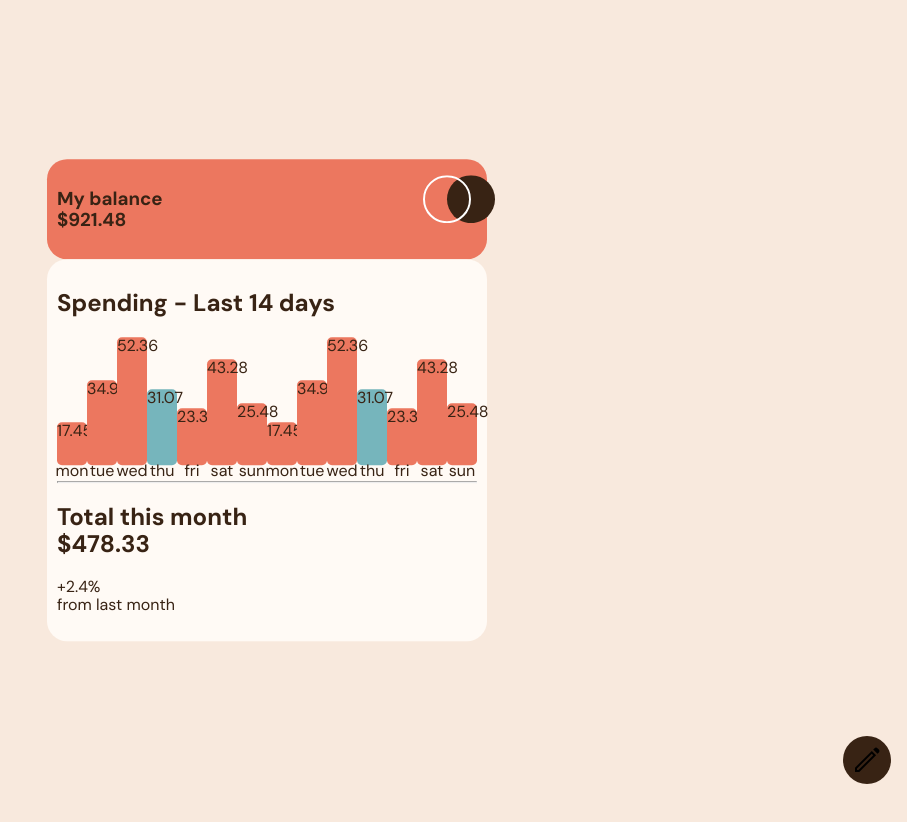
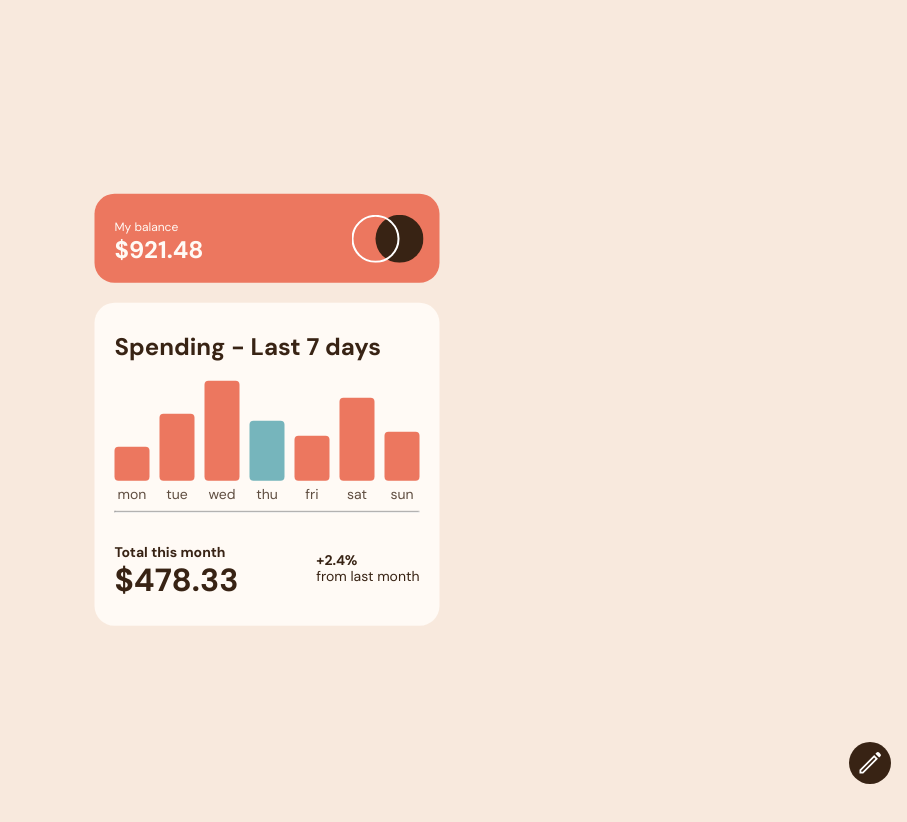
Before and after one commit to cosmoart/Expenses-chart-component-solution, a React (Vite) app: page / in a window 1280 px wide. Shown: the top 822 px of the page, without its empty margins (373-1280 px from the left). Built offline with nearby package versions, Linux system fonts and the light colour scheme.

Commit message:
bars style update

```diff
--- a/data.json
+++ b/data.json
@@ -1,32 +1,4 @@
 [
-	{
-		"day": "mon",
-		"amount": 17.45
-	},
-	{
-		"day": "tue",
-		"amount": 34.91
-	},
-	{
-		"day": "wed",
-		"amount": 52.36
-	},
-	{
-		"day": "thu",
-		"amount": 31.07
-	},
-	{
-		"day": "fri",
-		"amount": 23.39
-	},
-	{
-		"day": "sat",
-		"amount": 43.28
-	},
-	{
-		"day": "sun",
-		"amount": 25.48
-	},
 	{
 		"day": "mon",
 		"amount": 17.45
--- a/index.html
+++ b/index.html
@@ -8,14 +8,14 @@
 	<meta http-equiv="X-UA-Compatible" content="IE=edge">
 	<meta name="viewport" content="width=device-width, initial-scale=1.0" />
 	<meta name="author" content="CosmoArt">
-	<meta name="theme-color" content="#4285f4">
+	<meta name="theme-color" content="#ec775f">
 	<meta name="description" content="Solution to the Frontend Mentor challenge, code by Cosmo Art">
 	<meta name="robots" content="index, nofollow">
 
 	<!-- Open Graph -->
-	<meta property="og:title" content="TFrontend Mentor | Expenses chart component">
+	<meta property="og:title" content="Frontend Mentor | Expenses chart component">
 	<meta property="og:type" content="website">
-	<meta property="og:image" content="./desktop-solution.png">
+	<meta property="og:image" content="">
 	<meta property="og:url" content="">
 	<meta property="og:description" content="Solution to the Frontend Mentor challenge, code by Cosmo Art">
 
--- a/src/App.jsx
+++ b/src/App.jsx
@@ -9,35 +9,39 @@ const Card = styled.div`
 	transform: translate(-50%, -50%);
 	`
 const Balance = styled.article`
+	position: relative;
 	border-radius: 20px;
 	background: var(--Softred);
-	padding: 10px;
+	padding: 10px 20px;
+	margin: 20px 0;
 	&::after{
 		content: url("logo.svg");
-		width: 3rem;
 		height: 3rem;
 		position: absolute;
 		right: 1rem;
-		top: 1rem
+		top: 50%;
+		transform: translateY(-50%);
 	}
 	`
 const Spending = styled.article`
 	border-radius: 20px;
 	background: var(--Verypaleorange);
-	padding: 10px;
+	padding: 10px 20px;
 	`
 const Graphic = styled.ul`
 	padding: 0;
 	display: flex;
 	justify-content: space-between;
 	align-items: flex-end;
-	height: 8rem;
+	height: 100px;
+	margin-bottom: 30px;
+	gap: 10px;
 	li{
 		cursor: pointer;
 		position: relative;
 		transition: height .3s ease-in-out, color .3s ease-in-out;
-		border-radius: 5px;
-		width: 30px;
+		border-radius: 4px;
+		width: 35px;
 		height: 0;
 		background: var(--Softred);
 		&::marker{
@@ -46,61 +50,123 @@ const Graphic = styled.ul`
 		&::after{
 			content: attr(data-day);
 			position: absolute;
-			bottom: -1rem;
+			bottom: -22px;
 			left: 50%;
-			transform: translateX(-50%)
+			transform: translateX(-50%);
+			font-size: 14px;
+			opacity: .8;
 		}
 		&::before{
 			content: attr(data-amount);
+			font-weight: bold;
+			background: var(--Darkbrown);
+			color: var(--Verypaleorange);
+			border-radius: 3px;
+			padding: 3px 6px;
+			font-size: 14px;
+			position: absolute;
+			left: 50%;
+			top: 0;
+			opacity: 0;
+			transform:translateX(-50%) scale(.5);
+			transition: .3s ease-in-out;
+		}
+		&:hover::before{
+			top: -30px;
+			transform: translateX(-50%) scale(1);
+			opacity: 1;
+		}
+		&:hover{
+			filter: brightness(1.2);
 		}
 	}
 	`
 const EditForm = styled.form`
+	font-weight: bold;
+    color: var(--Verypaleorange);
+    background: var(--Softred);
+    gap: 7px;
 	display: flex;
     flex-direction: column;
 	position: absolute;
     bottom: 0;
     right: 0;
-	background: red;
     padding: 1rem;
-    margin: 2rem;
+    margin: 40px;
     border-radius: 10px;
 	transition: transform .2s ease-in-out, opacity .2s ease-in-out;
 	`
 const EditFormItem = styled.label`
 	display: flex;
     justify-content: space-between;
-	gap: 1rem;
+	gap: 25px;
 	span::first-letter{
 		text-transform: uppercase;
 	}
 	input{
 		width: 5rem;
 		text-align:right;
+		font-weight: bold;
+    	border-radius: 3px;
+    	border: none;
+		color: var(--Darkbrown)
 	}
 	`
 const EditButton = styled.button`
 	cursor: pointer;
 	position: absolute;
-	width: 3rem;
-    height: 3rem;
+	width: 42px;
+    height: 42px;
     bottom: 1rem;
     right: 1rem;
     z-index: 10;
     border-radius: 50%;
     border: none;
-    padding: 8px;
+    padding: 7px;
 	background: var(--Darkbrown);
 	transition: filter .1s ease-in-out, transform .1s ease-in-out;
 	img{
 		width: 100%;
 		object-fit: contain;
+		filter: invert(1)
 	}
 	&:hover{
 		filter: brightness(1.5);
 	}
 	&:active{
 		transform: scale(.9);
+	}
+	`
+const Subtitle = styled.h3`
+	font-weight: bold;
+	margin: 10px 0;
+	color: var(--Verypaleorange);
+	span:first-child{
+		font-size: 12px;
+		font-weight: 400;
+	}
+	span:last-child{
+		font-size: 1.5rem;
+		font-weight: 600;
+	}
+	`
+const Total = styled.h2`
+	span:first-child{
+		font-weight: 400;
+		font-size: 14px
+	}
+	span:last-child{
+		font-weight: 600;
+		font-size: 2rem;
+	}
+`
+const SpendingFooter = styled.footer`
+	display: flex;
+	justify-content: space-between;
+    align-items: center;
+	font-size: 14px;
+	span:first-child{
+		font-weight: 600;
 	}
 	`
 
@@ -126,6 +192,7 @@ function App() {
 		setData(data.map((i, index) => index === Number(e.target.id) ? { ...i, amount: e.target.value } : i));
 		Number(e.target.value) > max.amount && (max = { day: e.target.id, amount: Number(e.target.value) });
 	}
+
 	function handleEditButton() {
 		document.querySelector(".editForm").classList.toggle("hidden");
 	}
@@ -133,8 +200,8 @@ function App() {
 	return (
 		<>
 			<Card>
-				<Balance>
-					<h3><span>My balance</span><br /><span>$921.48</span></h3>
+				<Balance className='test'>
+					<Subtitle><span>My balance</span><br /><span>$921.48</span></Subtitle>
 				</Balance>
 
 				<Spending>
@@ -145,8 +212,10 @@ function App() {
 					</Graphic>
 
 					<hr />
-					<h2><span>Total this month</span><br /><span>$478.33</span></h2>
-					<p><span>+2.4%</span><br /><span>from last month</span></p>
+					<SpendingFooter>
+						<Total><span>Total this month</span><br /><span>$478.33</span></Total>
+						<p><span>+2.4%</span><br /><span>from last month</span></p>
+					</SpendingFooter>
 				</Spending>
 			</Card>
 			<EditButton><img src="edit.svg" alt="Edit" onClick={handleEditButton} /></EditButton>
--- a/src/index.css
+++ b/src/index.css
@@ -9,6 +9,7 @@
 }
 
 body {
+	overflow: hidden;
 	font-size: 16px;
 	font-family: 'DM Sans', sans-serif;
 	background: var(--Cream);
@@ -16,7 +17,6 @@ body {
 }
 
 .hidden {
-
-	transform: translateY(20rem);
+	transform: translateY(20rem) scale(0.5);
 	opacity: 0;
 }
```
